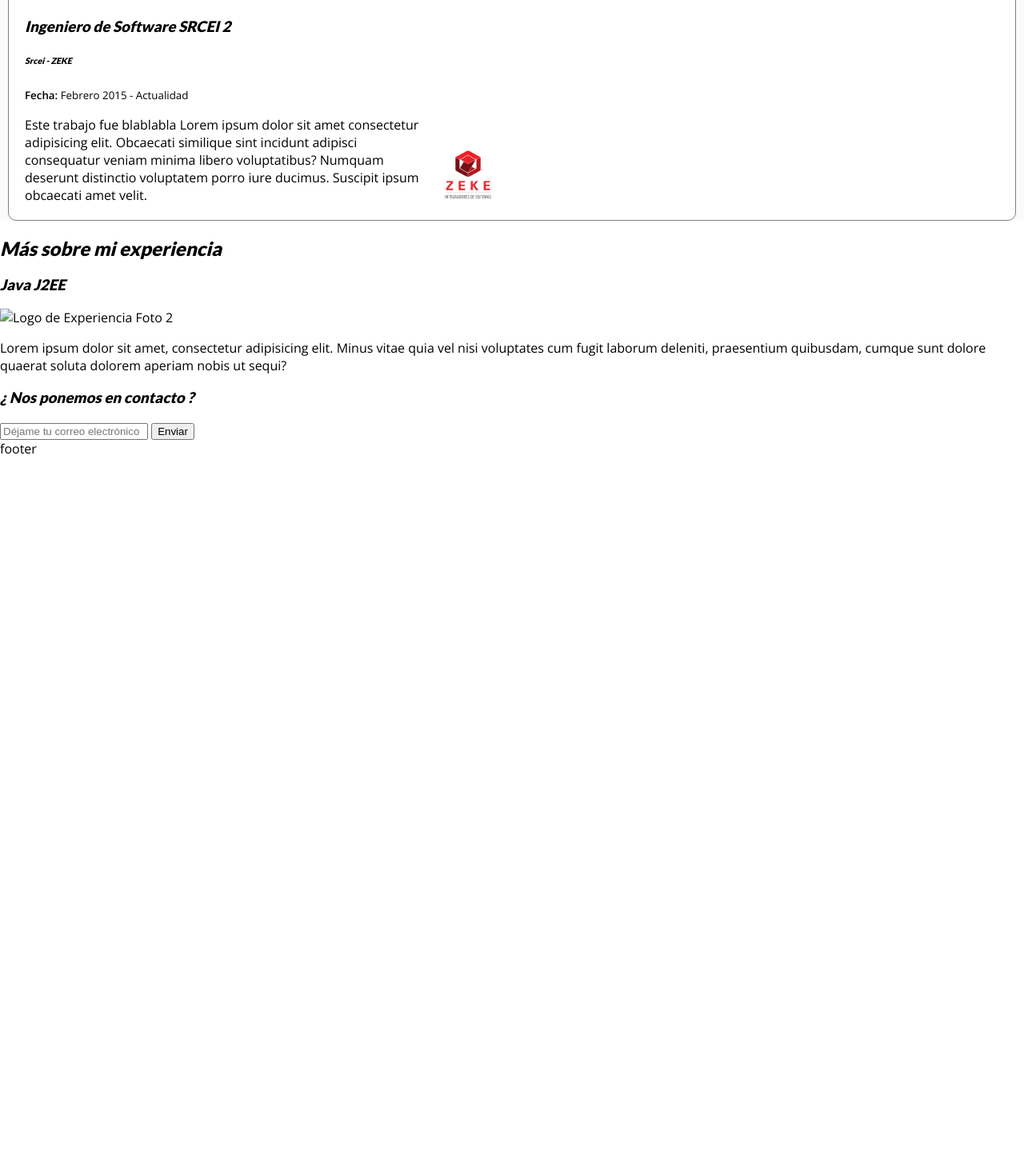
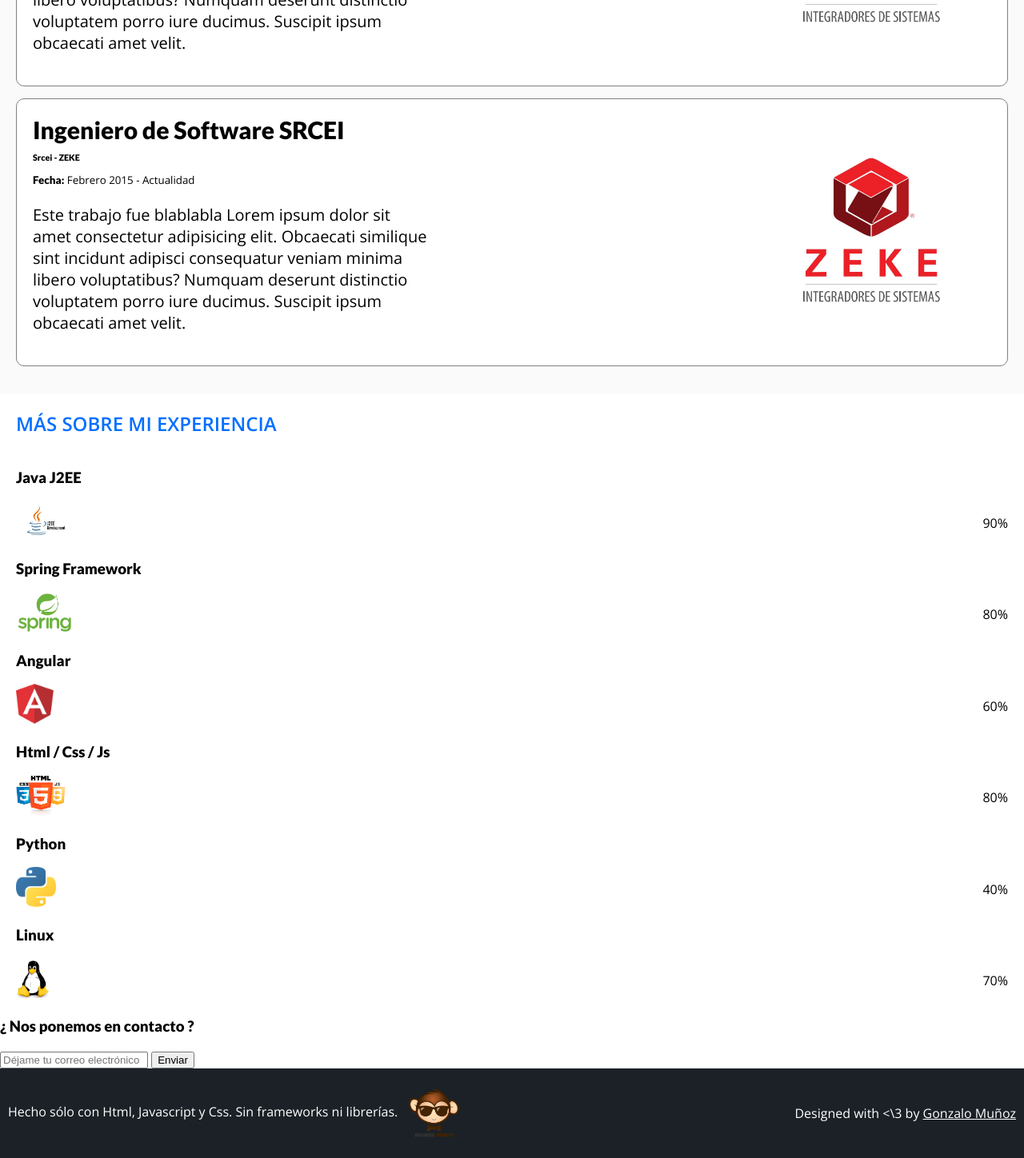
Before and after one commit to rogmicman1/online_cv, a plain HTML site: page index.html in a window 1280 px wide. Shown: the part 710-2158 px from the top of the page at 80% size. Before the commit the page ends 1282 px from the top, so only its background shows below. Drawn offline with nearby package versions, Linux system fonts and the light colour scheme.

Commit message:
Trabajando en habilidades

```diff
--- a/css/estilos.css
+++ b/css/estilos.css
@@ -11,7 +11,6 @@ h5,
 h6{
     font-family: 'Lato', sans-serif;
     font-weight: normal;
-    font-style: italic;
 }
 
 h1{
@@ -27,36 +26,66 @@ h1 strong{
     color: #026fff;
 }
 
+h2 {
+    color: #026fff;
+    text-transform: uppercase;
+    font-family: 'Open Sans', sans-serif;
+    font-weight: bold;
+    font-style: normal;
+    font-size: 24px;
+    margin-bottom: 40px;
+}
 .experience-container{
     background: #fafafa;
+    padding: 20px;
+}
+
+.experience-job-company, .experience-date{
+    margin: 10px 0;
+}
+.experience-description{
+    font-size: 20px;
+}
+
+.experience strong{
+    font-family: 'Lato', sans-serif;
 }
 .experience{
     /* border: tamaño tipo estilo*/
     border: 1px solid grey;
     border-radius: 10px;
-    margin: 10px;
+
     margin-bottom: 15px;
     padding: 20px;
     background: white;
+    display: flex;
+    align-items: center;
+    justify-content: space-between;
+
 }
-
+.experience-job-name{
+    font-size: 30px;
+    margin-top: 0;
+    margin-bottom: 10px;
+}
 .experience-details{
     width: 500px;
-    height: 200px;
+    height: inherit;
     display: inline-block;
 }
 .experience-imageContainer{
-    width: 500px;
     display: inline-block;
 }
 
 .hero{
-    height: 200px;
+    height: 300px;
     background-image: url('../img/hero3.jpg');
     background-size: 500px 300px;
     background-repeat: no-repeat;
     background-color: #1b2127;
     background-position-x: right;
+    display: flex;
+    align-items: center;
 }
 
 .header{
@@ -67,7 +96,8 @@ h1 strong{
     /* Espacio entre elementos del componente*/
     justify-content: space-between;
 
-    height: 90px;
+    height: 70px;
+    align-items: center;
 }
 
 .header a{
@@ -104,6 +134,34 @@ ol, ul{
 figure{
     margin: 0;
 }
+
+.footer{
+    background-color: #1b2127;
+    color: white;
+    display:flex;
+    align-items: center;
+    justify-content: space-between;
+    padding: 0 10px;
+}
+
+.footer img{
+    vertical-align: middle;
+}
+.footer a{
+    color: white;
+}
+
+.habilities-container{
+    padding: 0 20px;
+}
+
+.hability-percentage{
+    display: flex;
+    flex-direction: row;
+    align-items: center;
+    justify-content: space-between;
+}
+
 /*
 Esto sirve para colocar elementos uno al lado del otro.
 Flexbox tendrá a muchos box dentro, y de esta forma ocuparán el espacio horizontalmente, hasta que no
--- a/index.html
+++ b/index.html
@@ -15,7 +15,7 @@
 <body>
     <header class="header">
         <figure>
-            <img src="./img/logo-index.png" alt="Logo definido por Gonzalo M." width="100px">
+            <img src="./img/logo-index.png" alt="Logo definido por Gonzalo M." height="50px">
         </figure>
         <nav class="menu">
             <ul>
@@ -58,7 +58,7 @@
         </article>
         <article class="experience">
             <div class="experience-details">
-                <h3 class="experience-job-name">Ingeniero de Software SRCEI 2</h3>
+                <h3 class="experience-job-name">Ingeniero de Software SRCEI</h3>
                 <h6 class="experience-job-company">Srcei - ZEKE</h6>
                 <p class="experience-date">
                     <small>
@@ -69,22 +69,79 @@
                     deserunt distinctio voluptatem porro iure ducimus. Suscipit ipsum obcaecati amet velit.</p>
             </div>
             <figure class="experience-imageContainer">
-                <img src="img/zeke-logo.jpg" alt="Logo de la experiencia." class="project-image" width=100>
+                <img src="img/zeke-logo.jpg" alt="Logo de la experiencia." class="project-image" width="300">
             </figure>
         </article>
+
     </section>
     <section id="habilities" class="habilities-container">
         <h2>Más sobre mi experiencia</h2>
         <article class="hability">
             <h3 class="hability-title">Java J2EE</h3>
-            <figure class="hability-imageContainer">
-                <img src="" alt="Logo de Experiencia" /> Foto 2
-            </figure>
-            <p class="hability-description">Lorem ipsum dolor sit amet, consectetur adipisicing elit. Minus vitae quia vel
-                nisi voluptates cum fugit laborum deleniti, praesentium quibusdam, cumque sunt dolore quaerat soluta dolorem
-                aperiam nobis ut sequi?</p>
+            <div class="hability-percentage">
+                <figure class="hability-imageContainer">
+                    <img src="./img/java-logo.png" height="50" alt="Logo de Java" />
+                </figure>
+                <p>
+                    90%
+                </p>
+            </div>
         </article>
-
+        <article class="hability">
+            <h3 class="hability-title">Spring Framework</h3>
+            <div class="hability-percentage">
+                <figure class="hability-imageContainer">
+                    <img src="./img/spring-logo.png" height="50" alt="Logo de Spring" />
+                </figure>
+                <p>
+                    80%
+                </p>
+            </div>
+        </article>
+        <article class="hability">
+            <h3 class="hability-title">Angular</h3>
+            <div class="hability-percentage">
+                <figure class="hability-imageContainer">
+                    <img src="./img/angular-logo.png" height="50" alt="Logo de Angular" />
+                </figure>
+                <p>
+                    60%
+                </p>
+            </div>
+        </article>
+        <article class="hability">
+            <h3 class="hability-title">Html / Css / Js</h3>
+            <div class="hability-percentage">
+                <figure class="hability-imageContainer">
+                    <img src="./img/web-logo.png" height="50" alt="Logo de Html, Javascript y CSS" />
+                </figure>
+                <p>
+                    80%
+                </p>
+            </div>
+        </article>
+        <article class="hability">
+            <h3 class="hability-title">Python</h3>
+            <div class="hability-percentage">
+                <figure class="hability-imageContainer">
+                    <img src="./img/python.png" height="50" alt="Logo de Python" />
+                </figure>
+                <p>
+                    40%
+                </p>
+            </div>
+        </article>
+        <article class="hability">
+            <h3 class="hability-title">Linux</h3>
+            <div class="hability-percentage">
+                <figure class="hability-imageContainer">
+                    <img src="./img/linux-logo.png" height="50" alt="Logo de Experiencia" />
+                </figure>
+                <p>
+                    70%
+                </p>
+            </div>
+        </article>
     </section>
     <section id="contacto">
         <form action="/contacto">
@@ -94,7 +151,18 @@
         </form>
     </section>
 
-    <footer>footer</footer>
+    <footer class="footer">
+        <div>
+            <p>Hecho sólo con Html, Javascript y Css. Sin frameworks ni librerías. <img width="80px" src="./img/logo-index.png"
+                    alt="Logo de mi web."></p>
+        </div>
+        <div>
+            <p>Designed with
+                <\3 by <a href="https://www.linkedin.com/in/mmgonzalo/">Gonzalo Muñoz</a></p>
+
+
+        </div>
+    </footer>
 </body>
 
 </html>
```
Also changed, not shown: img/angular-logo.png (added), img/java-logo.png (added), img/linux-logo.png (added), img/python.png (added), img/spring-logo.png (added), img/web-logo.png (added).
